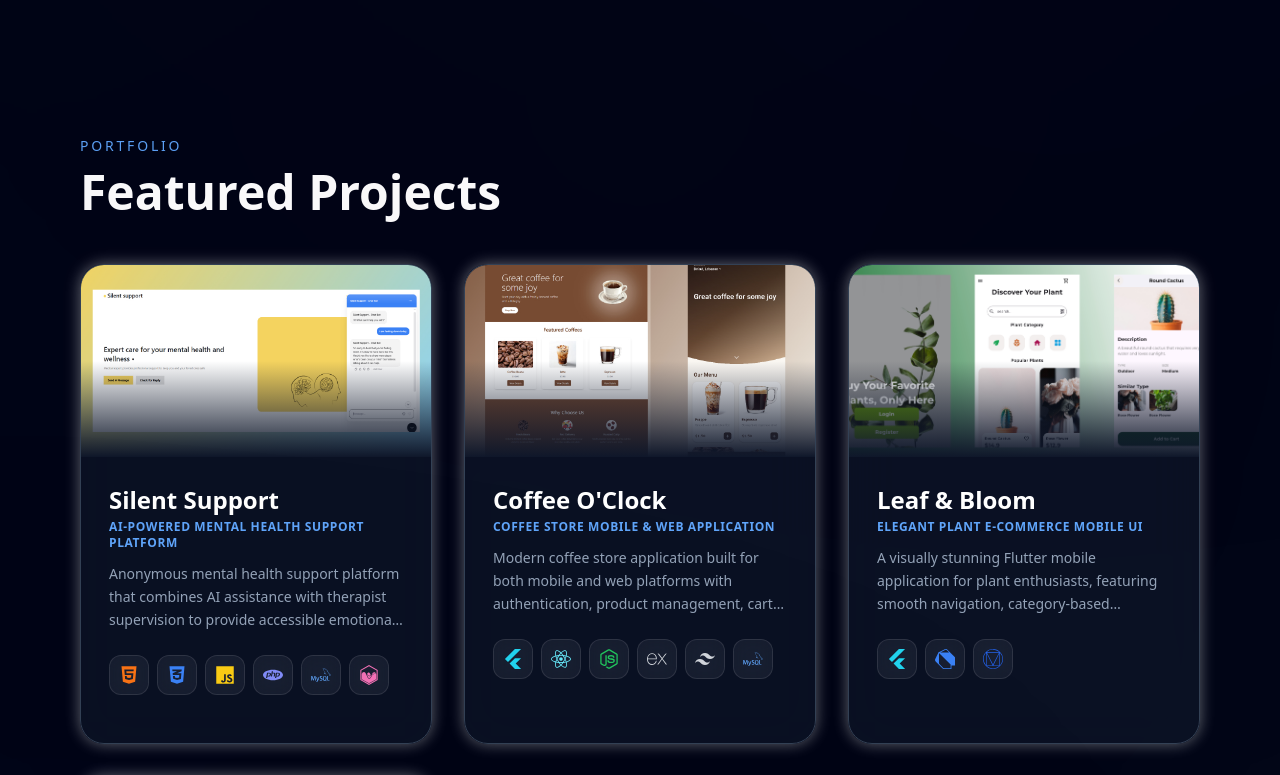
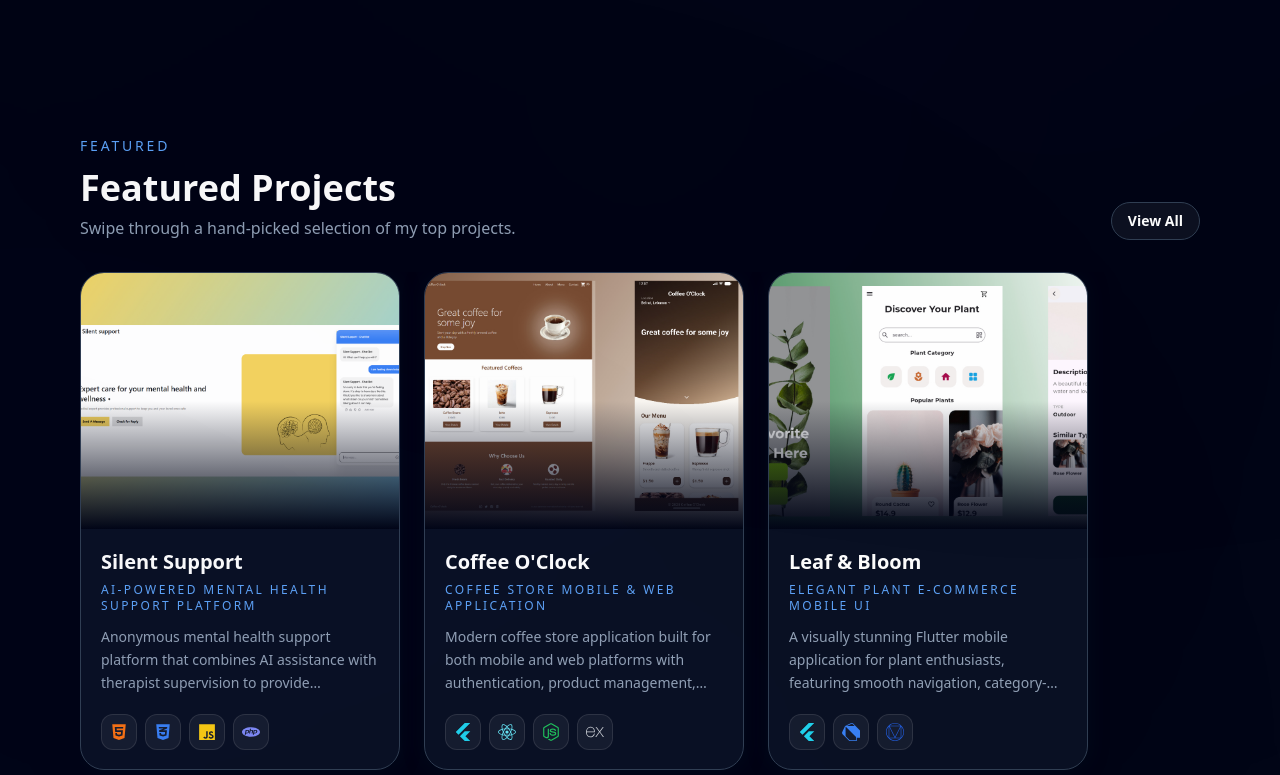
Before and after one commit to AngelaB111/portfolio, a React (Create React App) app: page / in a window 1280 px wide. Shown: the part 760-1535 px from the top of the page. Built offline with nearby package versions, Linux system fonts and the light colour scheme.

Commit message:
fixed project display

```diff
--- a/src/App.js
+++ b/src/App.js
@@ -20,7 +20,7 @@ function App() {
           element={
             <>
               <Home />
-              <Projects />
+              <Projects preview />
               <Section />
             </>
           }
--- a/src/components/Home.jsx
+++ b/src/components/Home.jsx
@@ -61,9 +61,12 @@ export function Home() {
               View Projects
             </Link>
 
-            <button className="px-6 py-2 bg-transparent border border-yellow1/40 hover:border-yellow1/50 text-white text-sm font-semibold rounded-lg transition-all hover:shadow-[0_0_30px_rgba(255,240,133,0.3)]">
+            <Link
+              to="/journal"
+              className="px-6 py-2 bg-transparent border border-yellow1/40 hover:border-yellow1/50 text-white text-sm font-semibold rounded-lg transition-all hover:shadow-[0_0_30px_rgba(255,240,133,0.3)]"
+            >
               View Certificates
-            </button>
+            </Link>
           </div>
           <div className="absolute -top-10 -right-10 w-40 h-40 bg-blue-500/10 blur-3xl rounded-full" />
         </div>
--- a/src/components/Projects.jsx
+++ b/src/components/Projects.jsx
@@ -54,7 +54,7 @@ import {
   SiMaterialdesign,
   SiDart,
 } from "react-icons/si";
-import { useNavigate } from "react-router-dom";
+import { Link, useNavigate } from "react-router-dom";
 
 export const projectsData = [
   {
@@ -348,6 +348,8 @@ export const projectsData = [
       github: "#",
 
       liveDemo: "#",
+    },
+
     tags: [
       "Flutter",
       "React",
@@ -360,9 +362,7 @@ export const projectsData = [
     ],
 
     isFeatured: true,
-
-      isActive: false,
-    },
+    isActive: true,
   },
   {
   id: "plant-shop",
@@ -452,7 +452,8 @@ export const projectsData = [
 
     github: "#", // Add your link here
     liveDemo: "#",
-    tags: [
+
+  },tags: [
       "Flutter",
       "Dart",
       "UI/UX",
@@ -463,7 +464,6 @@ export const projectsData = [
 
     isFeatured: true,
     isActive: true,
-  },
 },
   {
     id: "sms-spam",
@@ -575,8 +575,62 @@ export const projectsData = [
   },
 ];
 
-export function Projects() {
+export function Projects({ preview = false }) {
   const navigate = useNavigate();
+  const featuredProjects = projectsData.filter(
+    (project) => project.isFeatured && project.isActive
+  );
+  const previewProjects = featuredProjects.filter((project) =>
+    ["therapy", "coffee", "plant-shop"].includes(project.id)
+  );
+
+  const FeaturedProjectCard = ({ project }) => {
+    return (
+      <div
+        onClick={() => navigate(`/project/${project.id}`)}
+        className="shrink-0 w-[320px] rounded-3xl overflow-hidden border border-slate-700 bg-slate-900/80 shadow-[0_0_20px_rgba(15,23,42,0.35)] transition-transform duration-300 hover:-translate-y-1 hover:border-blue-400 cursor-pointer"
+      >
+        <div className="h-64 w-full overflow-hidden relative">
+          <img
+            src={project.thumbnail}
+            alt={project.title}
+            className="w-full h-full object-cover transition-transform duration-500 hover:scale-110"
+          />
+          <div className="absolute inset-0 bg-gradient-to-t from-slate-950 via-transparent to-transparent" />
+        </div>
+
+        <div className="p-5 flex flex-col justify-between h-[240px]">
+          <div>
+            <h3 className="text-white text-xl font-black leading-tight mb-2">
+              {project.title}
+            </h3>
+            <p className="text-blue-400 text-xs uppercase tracking-[0.2em] mb-3">
+              {project.subtitle}
+            </p>
+            <p className="text-slate-400 text-sm line-clamp-3 leading-relaxed">
+              {project.shortDescription}
+            </p>
+          </div>
+
+          <div className="mt-5 flex flex-wrap gap-2">
+            {project.techStack.slice(0, 4).map((tech) => {
+              const Icon = tech.icon;
+              return (
+                <div
+                  key={tech.name}
+                  title={tech.name}
+                  className="w-9 h-9 rounded-xl bg-white/5 border border-white/10 flex items-center justify-center"
+                >
+                  <Icon className={`text-lg ${tech.color}`} />
+                </div>
+              );
+            })}
+          </div>
+        </div>
+      </div>
+    );
+  };
+
   const ProjectCard = ({ project }) => {
     return (
       <div
@@ -636,6 +690,43 @@ export function Projects() {
       </div>
     );
   };
+  if (preview) {
+    return (
+      <section className="bg-[#020617] py-24 overflow-hidden">
+        <div className="px-8 md:px-20 mb-8 flex flex-col gap-4 md:flex-row md:items-end md:justify-between">
+          <div>
+            <p className="text-blue-400 text-sm uppercase tracking-[0.2em] mb-3">
+              Featured
+            </p>
+            <h2 className="text-white text-4xl font-black">Featured Projects</h2>
+            <p className="text-slate-400 mt-2 max-w-2xl">
+              Swipe through a hand-picked selection of my top projects.
+            </p>
+          </div>
+
+          <Link
+            to="/projects"
+            className="inline-flex items-center gap-2 px-4 py-2 rounded-full bg-white/5 border border-slate-700 text-sm font-semibold text-white hover:bg-slate-800 transition"
+          >
+            View All
+          </Link>
+        </div>
+
+        <div className="px-8 md:px-20">
+          <div className="overflow-x-auto overflow-y-hidden pb-4">
+            <div className="flex gap-6 snap-x snap-mandatory">
+              {previewProjects.map((project) => (
+                <div key={project.id} className="snap-start">
+                  <FeaturedProjectCard project={project} />
+                </div>
+              ))}
+            </div>
+          </div>
+        </div>
+      </section>
+    );
+  }
+
   return (
     <section className="bg-[#020617] min-h-screen py-24 overflow-hidden">
       {/* Header */}
```
Lines whose indentation alone changed are shown as unchanged.
